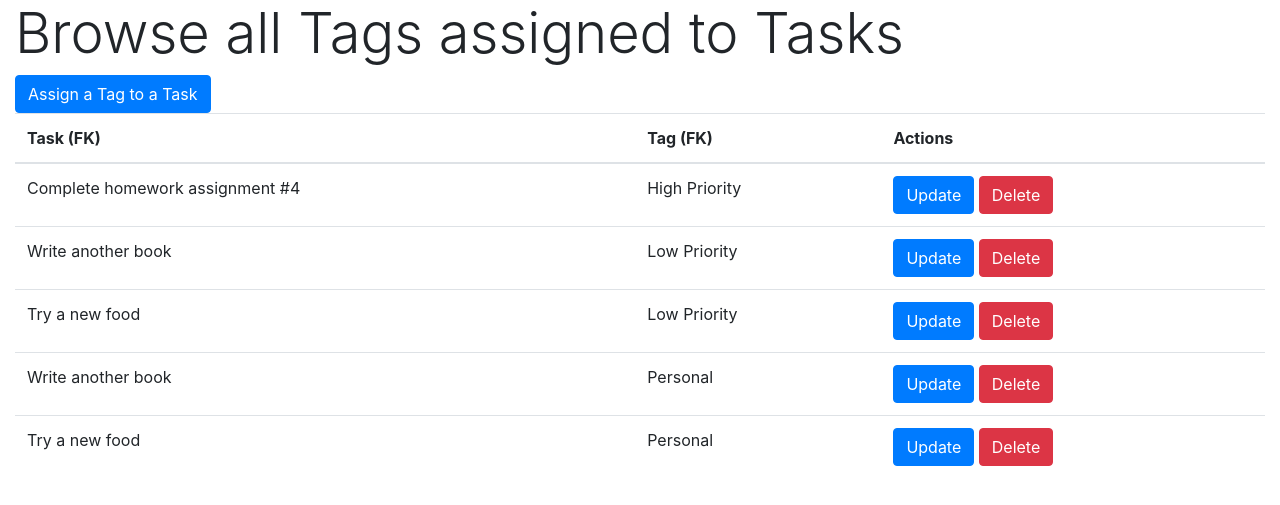
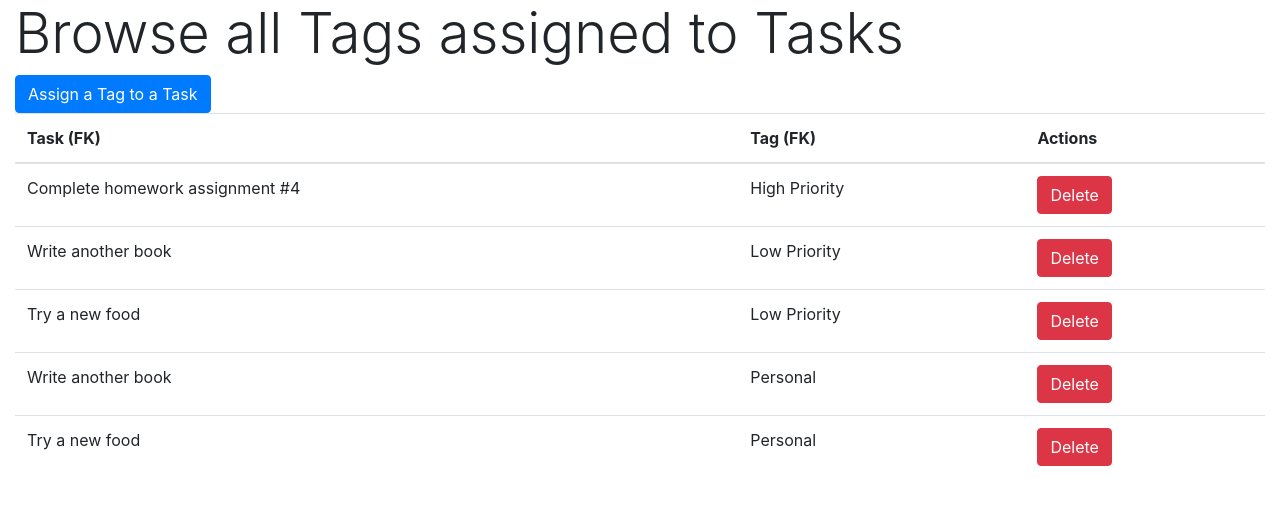
Before and after one commit to paulscrugham/task-database, a Flask app: page /show_tasks_tags in a window 1280 px wide. Shown: the part 56-561 px from the top of the page. Run offline with Flask 2, Linux system fonts and the light colour scheme; data comes from the database, SQL or seed files in the repository; data that the repository does not hold is empty; some libraries are stand-ins or nearby versions.

Commit message:
fixed href in show_tasks_tags ; also removed the Update button

```diff
--- a/website/templates/show_tasks_tags.html
+++ b/website/templates/show_tasks_tags.html
@@ -4,7 +4,7 @@
 
     <h1 class="display-4">Browse all Tags assigned to Tasks</h1>
 
-    <button onclick="window.location.href='/add_user';" type="button" class="btn btn-primary">Assign a Tag to a Task</button>
+    <button onclick="window.location.href='/add_task_tag';" type="button" class="btn btn-primary">Assign a Tag to a Task</button>
 
     <table class="table">
         <thead>
@@ -18,7 +18,6 @@
                 <td>{{ item[0] }}</td>
                 <td>{{ item[1] }}</td>
                 <td>
-                    <button type="button" onclick="window.location='/update_task_tag/{{item[0]}}/{{item[1]}}';" class="btn btn-primary">Update</button>
                     <button type="button" onclick="window.location='/delete_task_tag/{{item[0]}}/{{item[1]}}';" class="btn btn-danger">Delete</button>
                 </td>
             </tr>
```
